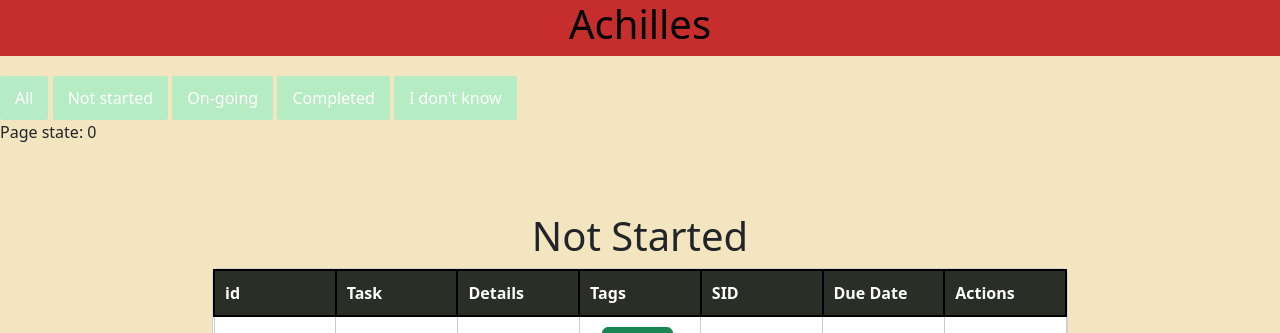
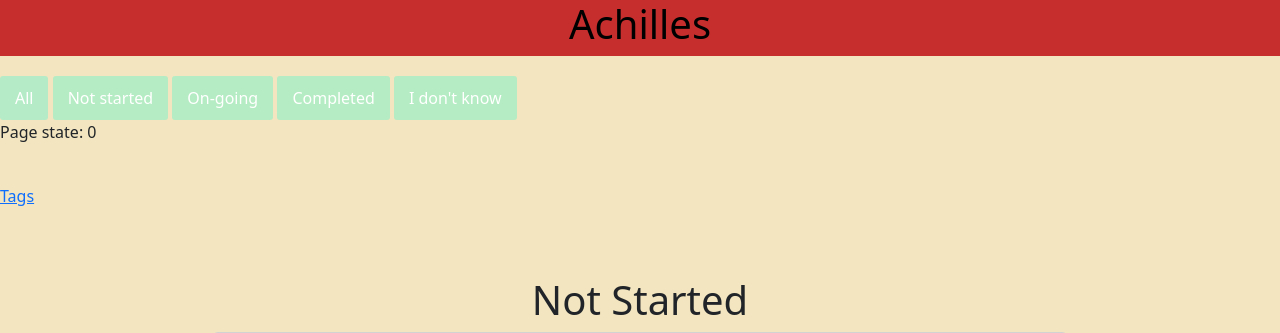
Before and after one commit to nickshen07/sba, a Flask app: page / in a window 1280 px wide. Shown: the top 333 px of the page. Run offline with Flask 3, Linux system fonts and the light colour scheme; some libraries are stand-ins or nearby versions.

Commit message:
20241113, 11:41

```diff
--- a/Achilles/app.py
+++ b/Achilles/app.py
@@ -133,6 +133,16 @@ def UpdateGet(id):
     item = item[0]
     return render_template('update.html', item=item, status=status, tags=tags,tt=tt)
 
+def TagPost(response):
+    try:
+        cur.execute("INSERT INTO Tags (Name) VALUES (?)", (response['tagname'],))
+        return redirect('/tags')
+    except:
+        return render_template('error.html', s="There was an error")
+
+def TagGet():
+    item = raww("SELECT * FROM Tags")
+    return render_template('tags.html', item=item)
 
 """
 Interface
@@ -163,6 +173,21 @@ def update(id):
     else:
         return UpdateGet(id)
 
+@app.route('/deletetag/<int:id>')
+def deletetag(id):
+    try:
+        raw(f"DELETE FROM Tags WHERE TID = {id}")
+        return redirect('/tags')
+    except:
+        return render_template('error.html', s="Task ID invalid")
+
+@app.route('/tags', methods=['GET', 'POST'])
+def tags():
+    if request.method == 'POST':
+        return TagPost(request.form)
+    else:
+        return TagGet()
+
 @app.errorhandler(HTTPException)
 def handleError(err):
     return render_template('error.html', s=str(err.code)+" "+err.name+" "+err.description)
--- a/Achilles/static/css/main.css
+++ b/Achilles/static/css/main.css
@@ -207,3 +207,7 @@ textarea {
     width: 85%;
     height: 20%;
 }
+
+button {
+    height: 55%
+}
--- a/Achilles/templates/index.html
+++ b/Achilles/templates/index.html
@@ -27,6 +27,10 @@
 </form>
 
 <p>Page state: {{page}}</p>
+
+<br/>
+
+<a href="/tags">Tags</a>
 
 <div class="content pt-5">
     {% if nstart != [] and (page == 0 or page == 1) %}
```
Also changed, not shown: Achilles/info.db, Achilles/templates/tags.html (added).
